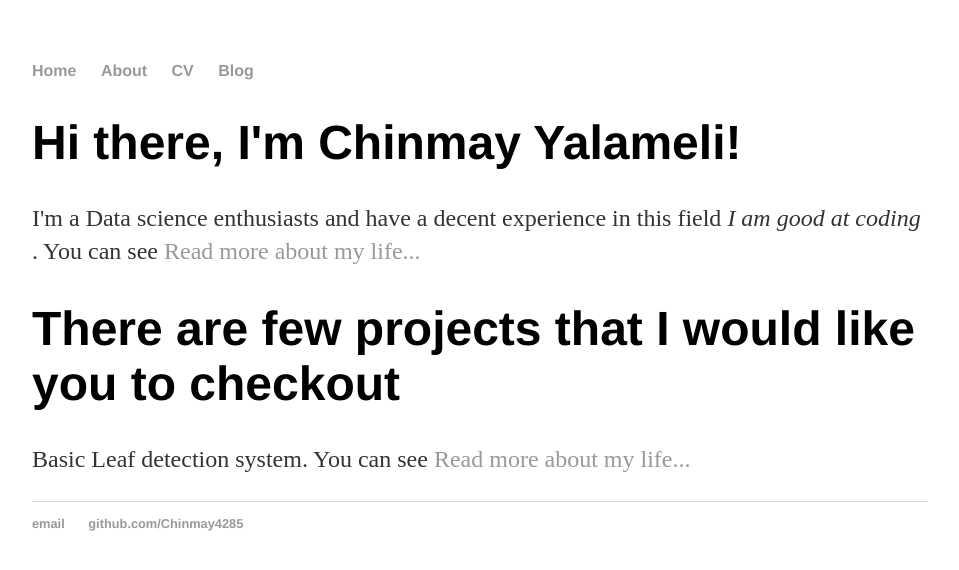
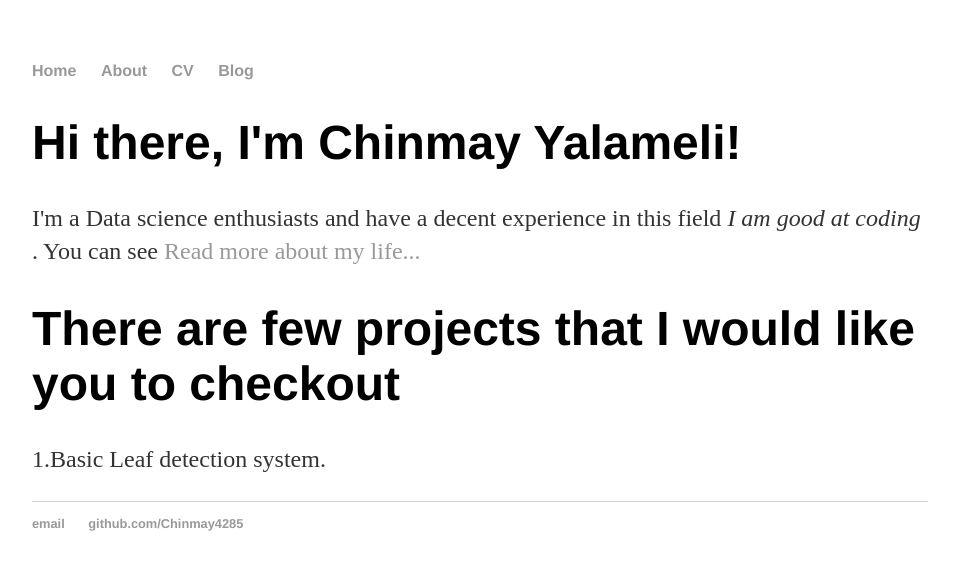
Before and after one commit to Chinmay4285/Chinmay4285.github.io, a Jekyll site: the page built from index.html, in a window 1280 px wide. Shown: the top 570 px of the page, without its empty margins (160-1119 px from the left). Built offline with Jekyll 4.4.1, drawn with Linux system fonts in a browser that asks for light colours.

Commit message:
Update index.html

```diff
--- a/index.html
+++ b/index.html
@@ -6,9 +6,7 @@
 		<div class="blurb">
 			<h1>Hi there, I'm Chinmay Yalameli!</h1>
 			<p>I'm a Data science enthusiasts and have a decent experience in this field <em>I am good at coding </em>. You can see  <a href="/about">Read more about my life...</a></p>
+
+			<h1>There are few projects that I would like you to checkout</h1>
+			<p>1.Basic Leaf detection system</em>.
 		</div>
-
-                <div class="blurb">
-			<h1>There are few projects that I would like you to checkout</h1>
-			<p>Basic Leaf detection system</em>. You can see  <a href="/about">Read more about my life...</a></p>
-		</div>
```
